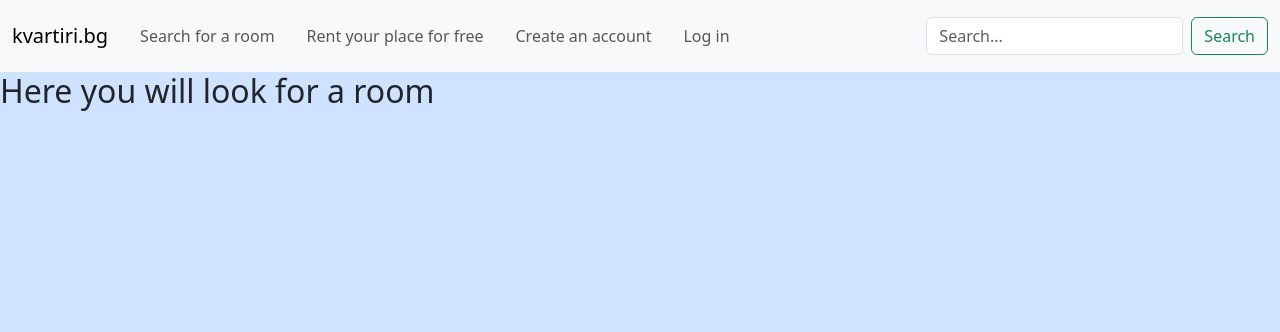
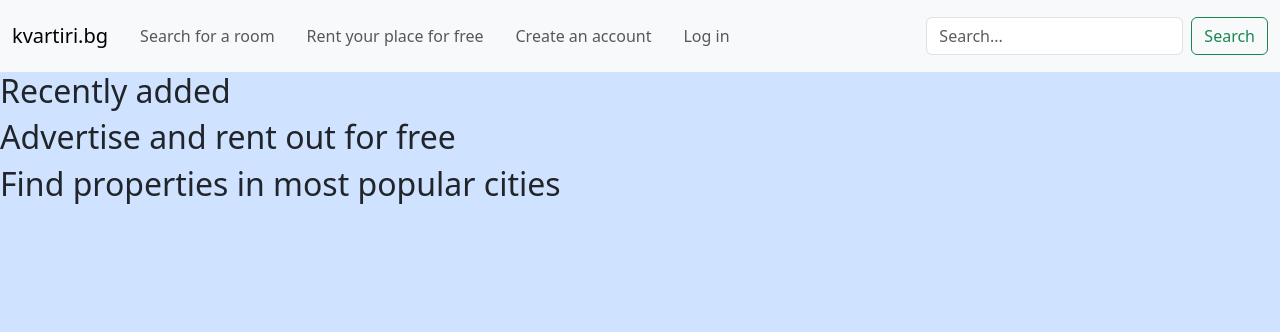
Before and after one commit to Velin-Todorov/kvartiri.bg, a Django app: page / in a window 1280 px wide. Shown: the top 332 px of the page. Run offline with Django 4.2, Linux system fonts and the light colour scheme.

Commit message:
changes to home page

```diff
--- a/kvartiri_bg/templates/home.html
+++ b/kvartiri_bg/templates/home.html
@@ -33,9 +33,24 @@
   {% block main %}
   <section class="Search_root">
     <div class="test">
-      <h2>Here you will look for a room</h2>
+      <h2>Recently added</h2>
       </div>
     </div>
   </section>
+
+  <section>
+    <div class="test">
+      <h2>Advertise and rent out for free</h2>
+      </div>
+    </div>
+  </section>
+
+  <section>
+    <div class="test">
+      <h2>Find properties in most popular cities</h2>
+      </div>
+    </div>
+  </section>
+
   {% endblock %}
 </body>
```
